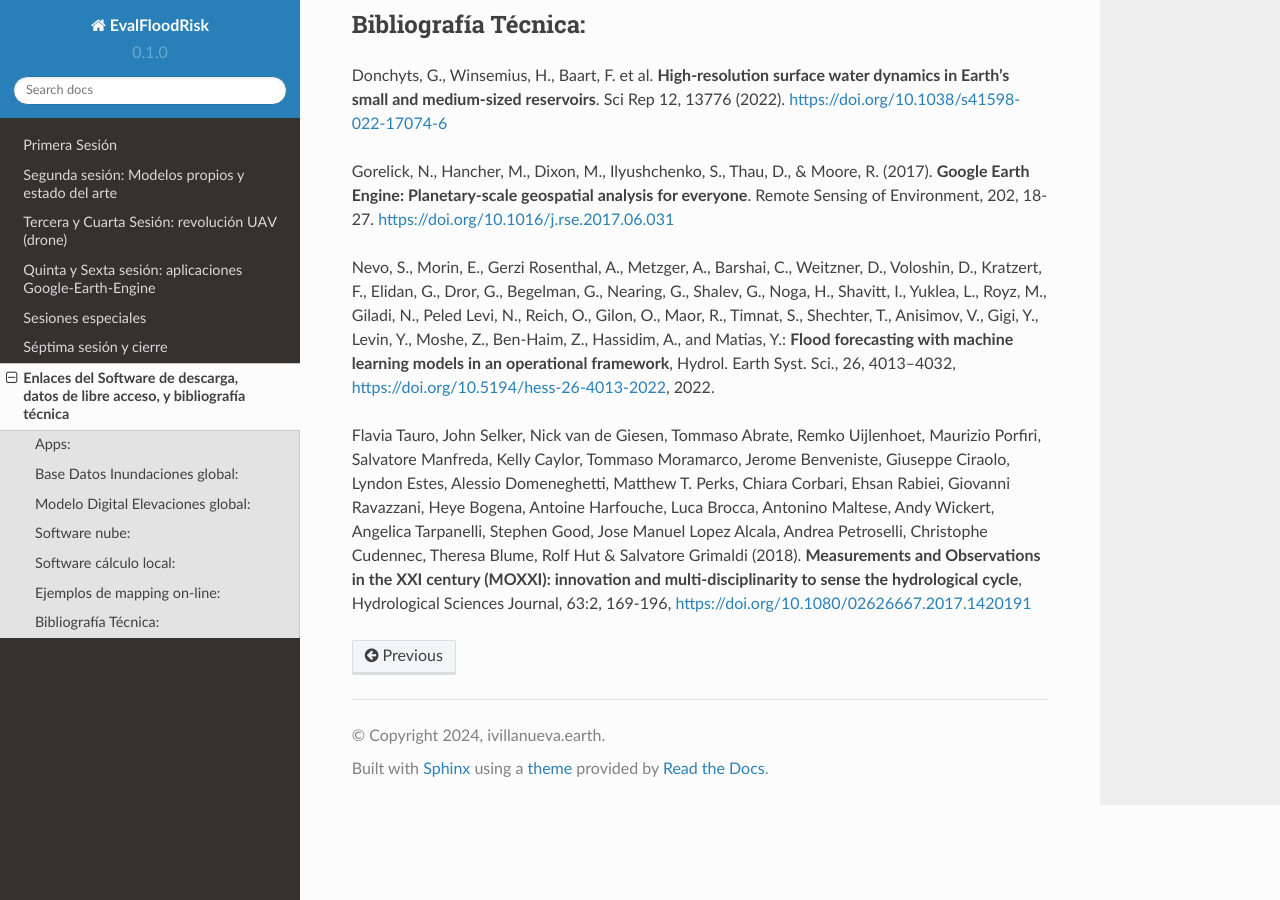
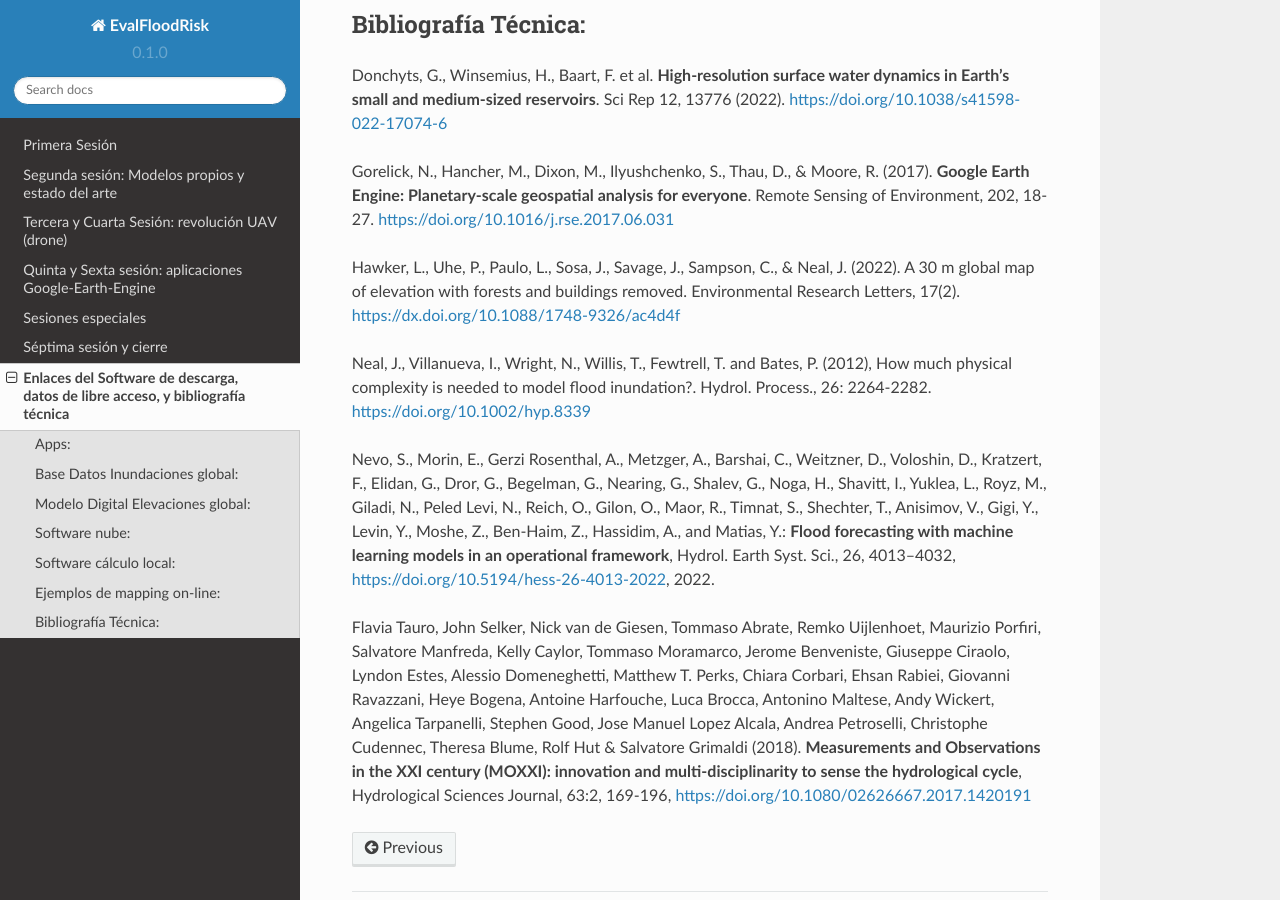
Before and after one commit to ivillamadrid/EvalFloodRisk_RSSWE, a Sphinx documentation site: the page built from docs/source/software.rst, in a window 1280 px wide and 900 px high, scrolled down 861 px. Built offline with Sphinx 7.4.7 and the Read the Docs theme 2.0.0, drawn with Linux system fonts in a browser that asks for light colours.

Commit message:
Update software.rst

```diff
--- a/docs/source/software.rst
+++ b/docs/source/software.rst
@@ -43,6 +43,10 @@ Donchyts, G., Winsemius, H., Baart, F. et al. **High-resolution surface water dy
 
 Gorelick, N., Hancher, M., Dixon, M., Ilyushchenko, S., Thau, D., & Moore, R. (2017). **Google Earth Engine: Planetary-scale geospatial analysis for everyone**. Remote Sensing of Environment, 202, 18-27. https://doi.org/10.1016/j.rse.2017.06.031
 
+Hawker, L., Uhe, P., Paulo, L., Sosa, J., Savage, J., Sampson, C., & Neal, J. (2022). A 30 m global map of elevation with forests and buildings removed. Environmental Research Letters, 17(2). https://dx.doi.org/10.1088/1748-9326/ac4d4f
+
+Neal, J., Villanueva, I., Wright, N., Willis, T., Fewtrell, T. and Bates, P. (2012), How much physical complexity is needed to model flood inundation?. Hydrol. Process., 26: 2264-2282. https://doi.org/10.1002/hyp.8339
+
 Nevo, S., Morin, E., Gerzi Rosenthal, A., Metzger, A., Barshai, C., Weitzner, D., Voloshin, D., Kratzert, F., Elidan, G., Dror, G., Begelman, G., Nearing, G., Shalev, G., Noga, H., Shavitt, I., Yuklea, L., Royz, M., Giladi, N., Peled Levi, N., Reich, O., Gilon, O., Maor, R., Timnat, S., Shechter, T., Anisimov, V., Gigi, Y., Levin, Y., Moshe, Z., Ben-Haim, Z., Hassidim, A., and Matias, Y.: **Flood forecasting with machine learning models in an operational framework**, Hydrol. Earth Syst. Sci., 26, 4013–4032, https://doi.org/10.5194/hess-26-4013-2022, 2022.
 
 Flavia Tauro, John Selker, Nick van de Giesen, Tommaso Abrate, Remko Uijlenhoet, Maurizio Porfiri, Salvatore Manfreda, Kelly Caylor, Tommaso Moramarco, Jerome Benveniste, Giuseppe Ciraolo, Lyndon Estes, Alessio Domeneghetti, Matthew T. Perks, Chiara Corbari, Ehsan Rabiei, Giovanni Ravazzani, Heye Bogena, Antoine Harfouche, Luca Brocca, Antonino Maltese, Andy Wickert, Angelica Tarpanelli, Stephen Good, Jose Manuel Lopez Alcala, Andrea Petroselli, Christophe Cudennec, Theresa Blume, Rolf Hut & Salvatore Grimaldi (2018). **Measurements and Observations in the XXI century (MOXXI): innovation and multi-disciplinarity to sense the hydrological cycle**, Hydrological Sciences Journal, 63:2, 169-196, https://doi.org/10.1080/02626667.2017.1420191
```
